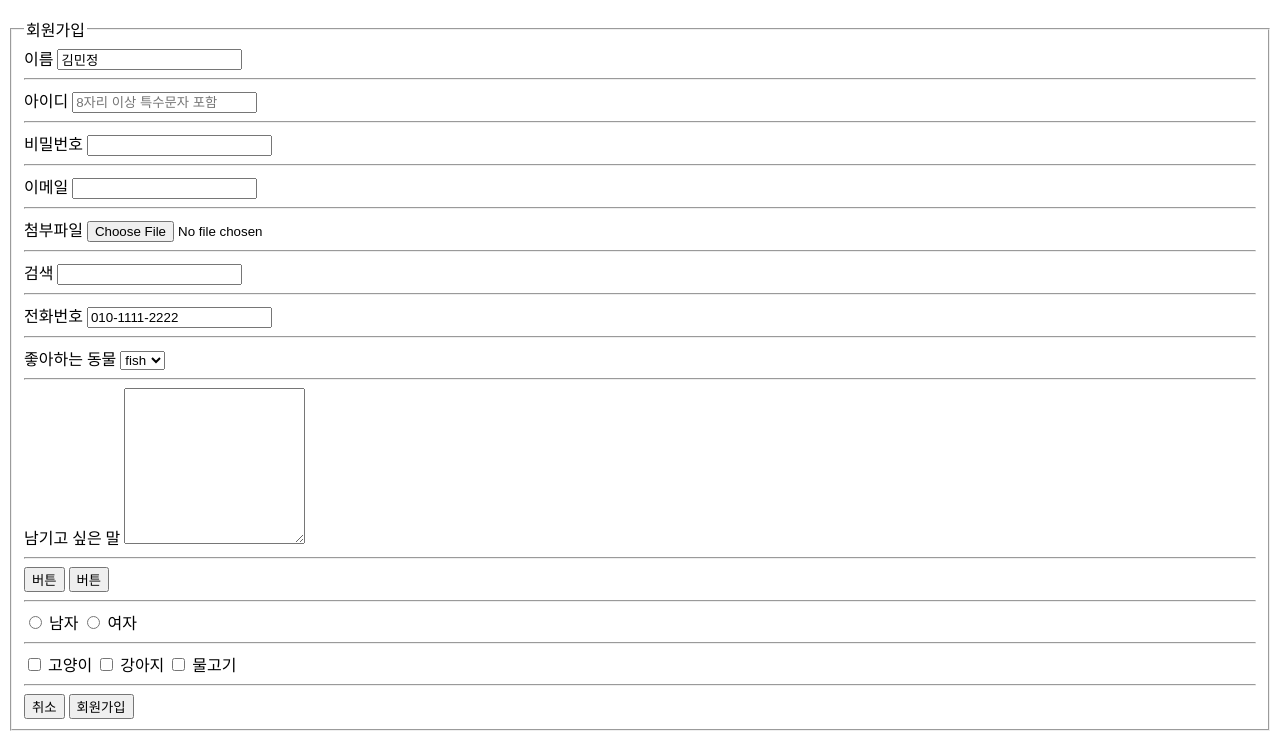
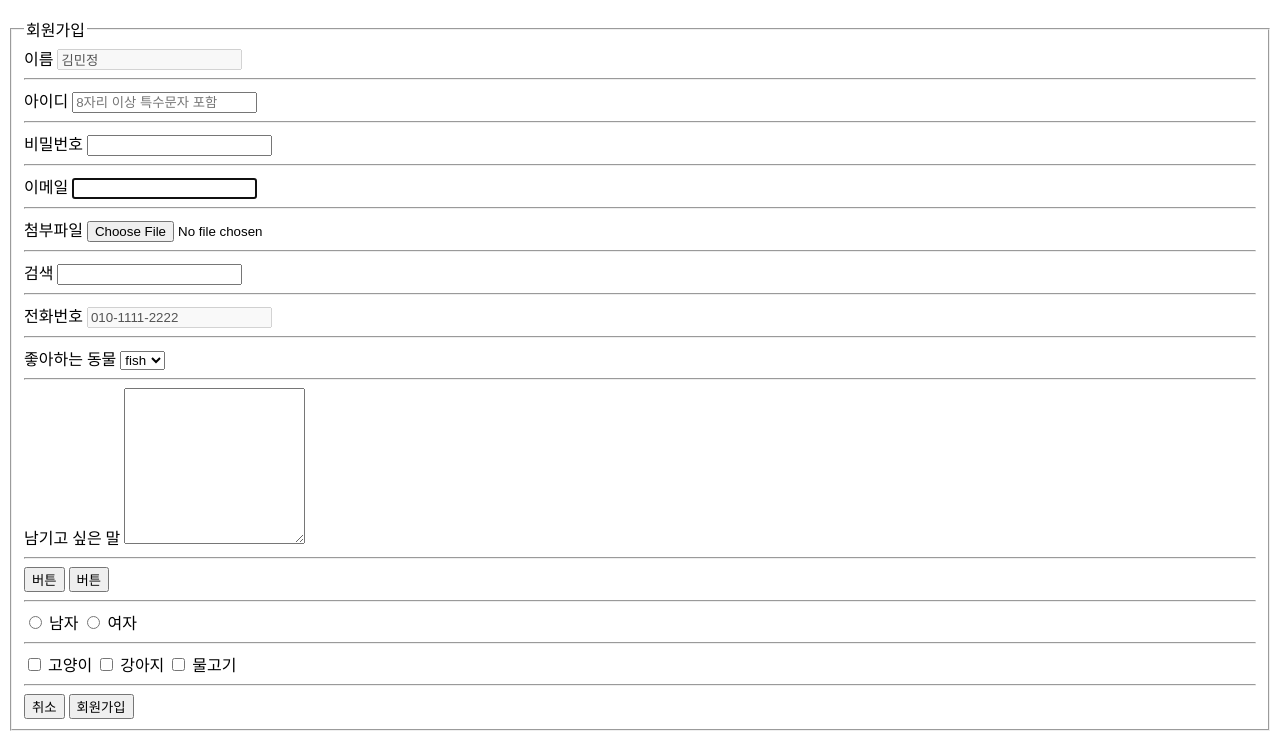
Before and after one commit to rabbit-onion/frontend-ai, a plain HTML site: page 02-html/06-form.html in a window 1280 px wide. Shown: the part 110-849 px from the top of the page. Drawn offline with Linux system fonts and the light colour scheme.

Commit message:
form.html 업데이트3

```diff
--- a/02-html/06-form.html
+++ b/02-html/06-form.html
@@ -17,26 +17,31 @@
         </legend>
 
         <label for="name">이름</label>
-        <input type="text" name="name" id="name" value="김민정" readonly />
+        <input type="text" name="name" id="name" value="김민정" readonly disabled />
         <!-- value : 초기값 설정, 변경 가능함. 실제 데이터값 -->
         <!-- readonly : 수정 불가능 -->
+        <!-- disabled : 비활성화, 클릭 불가능. 보통 readonly 중 하나 사용하면 됨 -->
         <hr />
 
         <label for="id">아이디</label>
-        <input type="text" id="id" name="id" title="아이디" placeholder="8자리 이상 특수문자 포함" />
+        <input type="text" id="id" name="id" title="아이디" placeholder="8자리 이상 특수문자 포함" maxlength="16" required autocomplete="on" />
         <!-- label의 for, input의 id값이 같아야 한 세트로 묶임 -->
         <!-- input의 name값 : input의 데이터를 넘길 때 사용됨 -->
         <!-- 웹접근성을 위해 label 사용해야 하지만 사용하지 않을 때는
         title이라도 넣기 -->
         <!-- placeholder : 가이드, 데이터값 아님 -->
+        <!-- maxlength : 최대값 설정  -->
+        <!-- required : 필수 입력해야하는 항목, 제출 시 빈칸이면 안 넘어가게 함 -->
+        <!-- autocolmplete : 입력값 자동완성, on/off 설정 -->
         <hr />
 
         <label for="pw">비밀번호</label>
-        <input type="password" id="pw" name="pw" />
+        <input type="password" id="pw" name="pw" required />
         <hr />
 
         <label for="email">이메일</label>
-        <input type="email" name="email" id="email" />
+        <input type="email" name="email" id="email" required autofocus autocomplete="off" />
+        <!-- autofocus : 커서가 해당 칸에 위치하도록 함 -->
         <hr />
 
         <label for="file">첨부파일</label>
@@ -48,7 +53,7 @@
         <hr />
 
         <label for="tel">전화번호</label>
-        <input type="tel" name="tel" id="tel" value="010-1111-2222" readonly />
+        <input type="tel" name="tel" id="tel" value="010-1111-2222" readonly disabled />
         <hr />
 
         <label for="animals">좋아하는 동물</label>
```
